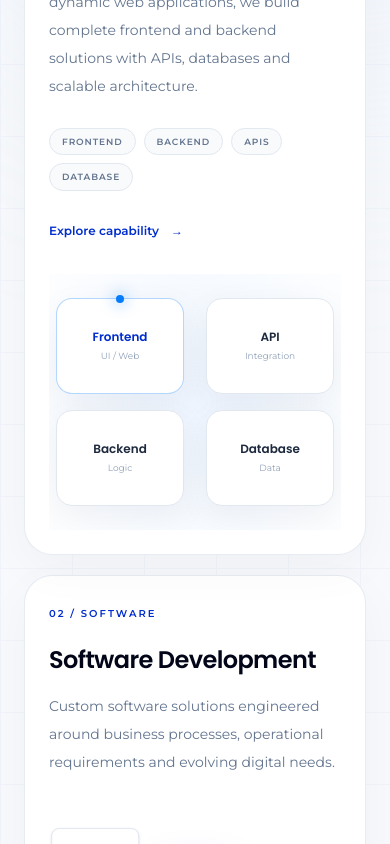
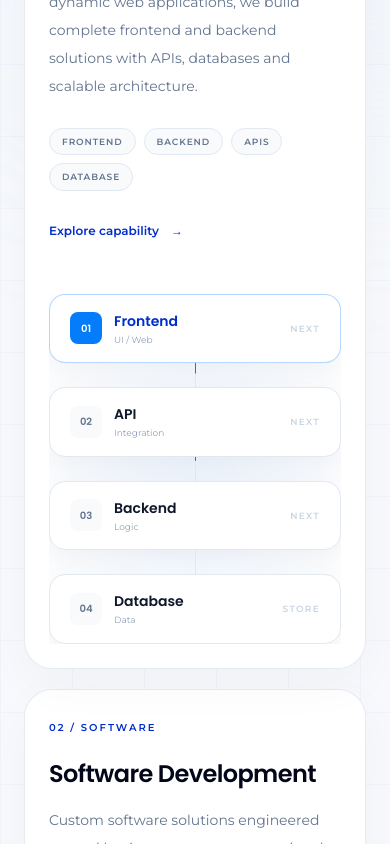
Before and after one commit to aravinthk1504/gendata-tech, a React (Vite) app: page / in a window 390 px wide. Shown: the part 3698-4542 px from the top of the page. Built offline with nearby package versions, Linux system fonts and the light colour scheme.

Commit message:
Redesign Full Stack capability visual for narrow screens

```diff
--- a/src/sections/TechnologyServices.jsx
+++ b/src/sections/TechnologyServices.jsx
@@ -10,33 +10,106 @@ function FullStackVisual() {
   ]
 
   return (
-    <div className="relative mt-2 flex min-h-64 items-center justify-center overflow-hidden sm:min-h-70">
-      <div className="absolute h-56 w-56 rounded-full bg-blue-100/70 blur-[80px] sm:h-60 sm:w-60" />
+    <div className="relative mt-8 overflow-hidden lg:mt-2 lg:flex lg:min-h-70 lg:items-center lg:justify-center">
+      <div className="pointer-events-none absolute left-1/2 top-1/2 h-52 w-52 -translate-x-1/2 -translate-y-1/2 rounded-full bg-blue-100/60 blur-[70px] lg:h-60 lg:w-60 lg:bg-blue-100/70 lg:blur-[80px]" />
 
-      <div className="relative z-10 grid w-full max-w-md grid-cols-2 gap-4 px-1 sm:flex sm:max-w-xl sm:items-center sm:justify-center sm:gap-0 sm:px-0">
+      {/* Mobile / tablet: vertical architecture flow */}
+      <div className="relative z-10 mx-auto flex max-w-sm flex-col items-stretch gap-0 lg:hidden">
         {layers.map((layer, index) => (
-          <div key={layer.name} className="relative flex items-center justify-center sm:justify-start">
+          <div key={layer.name} className="relative">
+            <motion.div
+              initial={{ opacity: 0, y: 10 }}
+              whileInView={{ opacity: 1, y: 0 }}
+              viewport={{ once: true }}
+              transition={{ duration: 0.35, delay: index * 0.07 }}
+              className={`relative flex items-center justify-between rounded-2xl border bg-white px-5 py-4 shadow-[0_10px_30px_rgba(15,23,42,0.05)] ${
+                index === 0 ? "border-brand-accent/30" : "border-slate-200"
+              }`}
+            >
+              <div className="flex items-center gap-3">
+                <span
+                  className={`flex h-8 w-8 shrink-0 items-center justify-center rounded-lg font-heading text-[10px] font-semibold ${
+                    index === 0
+                      ? "bg-brand-accent text-white"
+                      : "bg-slate-50 text-slate-500"
+                  }`}
+                >
+                  0{index + 1}
+                </span>
+
+                <div>
+                  <p
+                    className={`font-heading text-sm font-semibold ${
+                      index === 0 ? "text-brand-primary" : "text-slate-900"
+                    }`}
+                  >
+                    {layer.name}
+                  </p>
+                  <p className="mt-0.5 font-body text-[9px] text-slate-400">
+                    {layer.sub}
+                  </p>
+                </div>
+              </div>
+
+              <span className="font-body text-[9px] font-semibold uppercase tracking-[0.14em] text-slate-300">
+                {index === layers.length - 1 ? "Store" : "Next"}
+              </span>
+            </motion.div>
+
+            {index !== layers.length - 1 && (
+              <div className="relative mx-auto h-6 w-px overflow-hidden bg-slate-200">
+                <motion.span
+                  animate={{ y: ["-100%", "250%"] }}
+                  transition={{
+                    duration: 1.6,
+                    delay: index * 0.25,
+                    repeat: Infinity,
+                    ease: "linear",
+                  }}
+                  className="absolute left-0 h-1/2 w-px bg-brand-accent"
+                />
+              </div>
+            )}
+          </div>
+        ))}
+      </div>
+
+      {/* Desktop: horizontal architecture flow */}
+      <div className="relative z-10 hidden w-full max-w-xl items-center justify-center lg:flex">
+        {layers.map((layer, index) => (
+          <div key={layer.name} className="flex items-center">
             <motion.div
               whileHover={{ y: -5 }}
               transition={{ duration: 0.25 }}
-              className={`relative flex h-24 w-full max-w-32 flex-col items-center justify-center rounded-2xl border bg-white px-2 shadow-[0_10px_35px_rgba(15,23,42,0.05)] sm:h-22 sm:w-25 sm:max-w-none sm:px-0 sm:w-28 ${
+              className={`relative flex h-22 w-28 flex-col items-center justify-center rounded-2xl border bg-white shadow-[0_10px_35px_rgba(15,23,42,0.05)] ${
                 index === 0 ? "border-brand-accent/30" : "border-slate-200"
               }`}
             >
-              <span className={`font-heading text-xs font-semibold ${index === 0 ? "text-brand-primary" : "text-slate-800"}`}>
+              <span
+                className={`font-heading text-xs font-semibold ${
+                  index === 0 ? "text-brand-primary" : "text-slate-800"
+                }`}
+              >
                 {layer.name}
               </span>
-              <span className="mt-1 font-body text-[9px] text-slate-400">{layer.sub}</span>
+              <span className="mt-1 font-body text-[9px] text-slate-400">
+                {layer.sub}
+              </span>
               {index === 0 && (
                 <span className="absolute -top-1 h-2 w-2 rounded-full bg-brand-accent shadow-[0_0_15px_rgba(5,124,250,0.8)]" />
               )}
             </motion.div>
 
             {index !== layers.length - 1 && (
-              <div className="relative hidden h-px w-5 overflow-hidden bg-slate-200 sm:block sm:w-8">
+              <div className="relative h-px w-8 overflow-hidden bg-slate-200">
                 <motion.span
                   animate={{ x: ["-100%", "250%"] }}
-                  transition={{ duration: 2, delay: index * 0.4, repeat: Infinity, ease: "linear" }}
+                  transition={{
+                    duration: 2,
+                    delay: index * 0.4,
+                    repeat: Infinity,
+                    ease: "linear",
+                  }}
                   className="absolute h-px w-1/2 bg-brand-accent"
                 />
               </div>
@@ -210,7 +283,7 @@ function TechnologyServices() {
 
         <div className="mt-14 grid gap-5 sm:mt-16 lg:mt-20 lg:grid-cols-2">
           <motion.article initial={{ opacity: 0, y: 35 }} whileInView={{ opacity: 1, y: 0 }} viewport={{ once: true, amount: 0.2 }} transition={{ duration: 0.65 }} className="group relative overflow-hidden rounded-[28px] border border-slate-200/80 bg-white p-6 shadow-[0_15px_50px_rgba(15,23,42,0.035)] transition duration-500 hover:-translate-y-1 hover:border-blue-200 hover:shadow-[0_25px_70px_rgba(15,23,42,0.07)] sm:p-7 lg:col-span-2 lg:p-10">
-            <div className="grid gap-6 lg:grid-cols-[0.85fr_1.15fr] lg:items-center lg:gap-8">
+            <div className="grid gap-5 lg:grid-cols-[0.85fr_1.15fr] lg:items-center lg:gap-8">
               <div>
                 <span className="font-body text-[10px] font-semibold uppercase tracking-[0.2em] text-brand-primary">01 / Full Stack</span>
                 <h3 className="mt-5 font-heading text-3xl font-semibold tracking-[-0.03em] text-slate-950 lg:text-4xl">Full Stack Development</h3>
```
